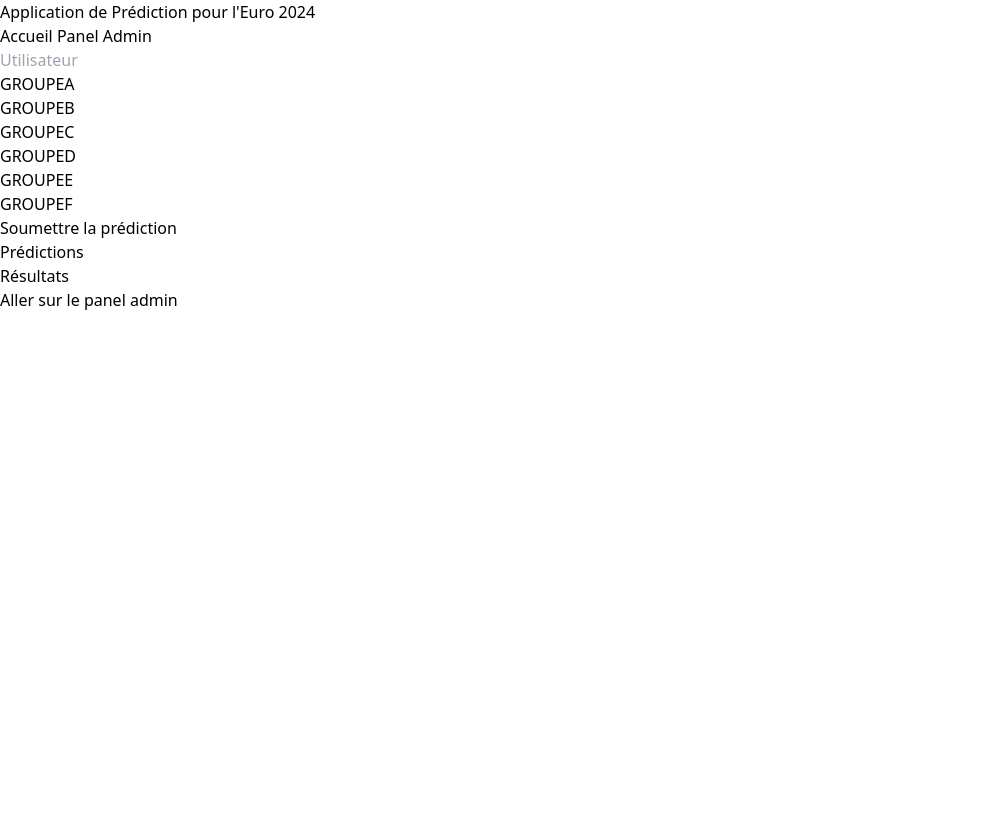
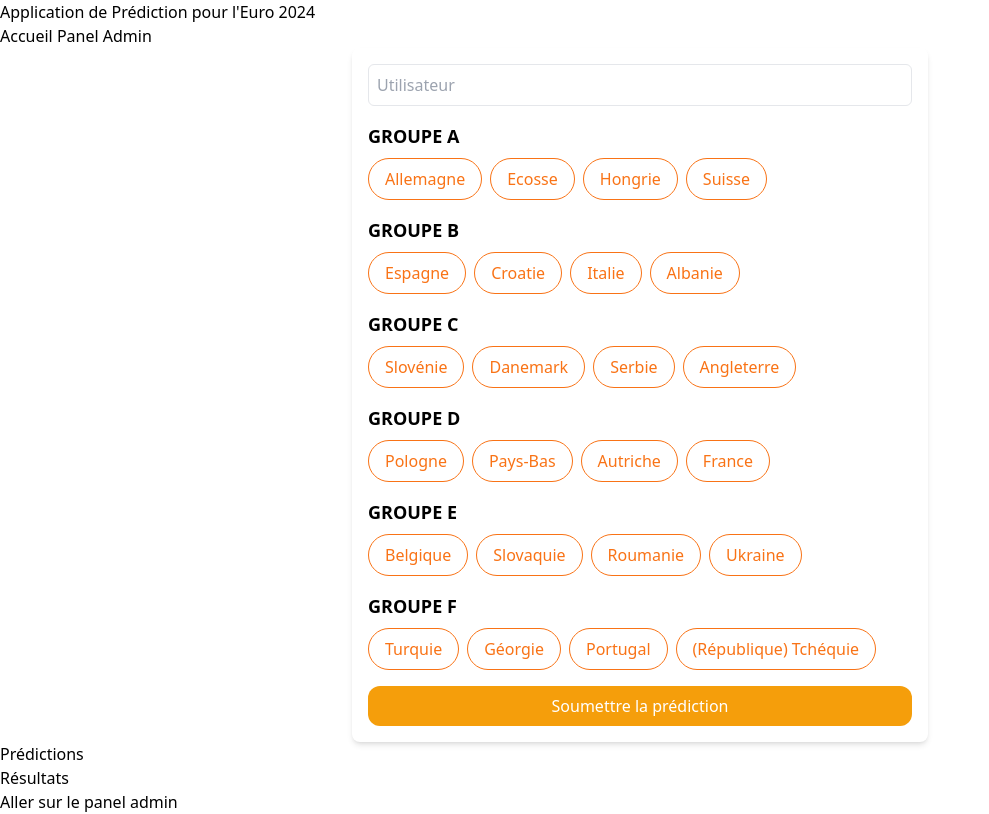
Before and after one commit to u-mughal/predictions, a React (Create React App) app: page / in a window 1280 px wide. Shown: the whole page, without its empty margins (0-989 px from the left). Built offline with nearby package versions, Linux system fonts and the light colour scheme.

Commit message:
new style for form and refactoring component

```diff
--- a/src/components/GroupForm.js
+++ b/src/components/GroupForm.js
@@ -1,4 +1,14 @@
 import React, { useState } from 'react';
+
+const countries = {
+  groupeA: ['Allemagne', 'Ecosse', 'Hongrie', 'Suisse'],
+  groupeB: ['Espagne', 'Croatie', 'Italie', 'Albanie'],
+  groupeC: ['Slovénie', 'Danemark', 'Serbie', 'Angleterre'],
+  groupeD: ['Pologne', 'Pays-Bas', 'Autriche', ' France'],
+  groupeE: ['Belgique', 'Slovaquie', 'Roumanie', 'Ukraine'],
+  groupeF: ['Turquie', 'Géorgie', 'Portugal', '(République) Tchéquie'],
+}
+
 
 /**
  * Composant GroupForm pour saisir les prédictions d'un utilisateur.
@@ -8,7 +18,14 @@ import React, { useState } from 'react';
  * @returns {JSX.Element} JSX du formulaire de saisie des prédictions.
  */
 const GroupForm = ({ onAddPrediction, deadline }) => {
+  const formatGroupName = (groupName) => {
+    return groupName.replace(/(.+)(.)$/, '$1 $2').toUpperCase()
+  }
+
   const [user, setUser] = useState('');
+  const [selectedCountries, setSelectedCountries] = useState({});
+  const [totalSelections, setTotalSelections] = useState(0);
+
   const [groups, setGroups] = useState({
     groupeA: '',
     groupeB: '',
@@ -17,6 +34,26 @@ const GroupForm = ({ onAddPrediction, deadline }) => {
     groupeE: '',
     groupeF: '',
   });
+
+  const toggleCountrySelection = (group, country) => {
+    const newSelections = { ...selectedCountries };
+    const currentGroupSelection = newSelections[group] || [];
+
+    console.log(group, country);
+    if (currentGroupSelection.includes(country)) {
+      newSelections[group] = currentGroupSelection.filter(c => c !== country)
+      setTotalSelections(prevTotal => prevTotal - 1)
+    } else {
+      if (currentGroupSelection.length < 3 && totalSelections < 16) {
+        newSelections[group] = [...currentGroupSelection, country]
+        setTotalSelections(prevTotal => prevTotal + 1)
+      }
+
+    }
+
+    setSelectedCountries(newSelections)
+  }
+
 
   /**
    * Gère le changement dans les champs d'entrée des groupes de prédictions.
@@ -45,23 +82,20 @@ const GroupForm = ({ onAddPrediction, deadline }) => {
     //   return;
     // }
 
-
     const groupsData = { groupeA, groupeB, groupeC, groupeD, groupeE, groupeF };
 
-    for (let [key, value] of Object.entries(groupsData)){
-      if(value.trim() === "") {
-         return alert('Veuillez remplir tout les groupes')
-      }
+
+    if (totalSelections !== 16) {
+      return alert("Veuillez sélectionner 16 équipes")
     }
-
 
     const generateId = Math.floor(Math.random() * Date.now()).toString()
 
-    onAddPrediction({ user, groups, generateId });
+    onAddPrediction({ user, groups: selectedCountries, generateId });
   };
 
   return (
-    <form onSubmit={handleSubmit}>
+    <form onSubmit={handleSubmit} className='p-4 rounded-lg shadow-md max-w-xl mx-auto'>
       <input
         type="text"
         name="user"
@@ -69,20 +103,36 @@ const GroupForm = ({ onAddPrediction, deadline }) => {
         value={user}
         onChange={(e) => setUser(e.target.value)}
         required
+        className='block w-full p-2 mb-4 border rounded-md'
       />
-      {Object.keys(groups).map((group) => (
-        <div key={group}>
-          <label>{group.toUpperCase()}</label>
-          <input
-            type="text"
-            name={group}
-            value={groups[group]}
-            onChange={handleChange}
-            required
-          />
+      {Object.keys(countries).map((group) => (
+        <div key={group} className='mb-4'>
+          <h3 className='font-semibold mb-2 text-lg'>{formatGroupName(group)}</h3>
+          <div className='flex flex-wrap gap-2'>
+            {countries[group].map((country, i) => (
+              <button
+                key={i}
+                type='button'
+                name={group}
+                value={groups[group]}
+                onClick={() => toggleCountrySelection(group, country)}
+                required
+                className={`px-4 py-2 rounded-full border transition-colors duration-300
+                  ${(selectedCountries[group] || []).includes(country) ?
+                   'border-green-800 text-green-950 bg-green-100 hover:border-orange-500 hover:text-orange-950 hover:bg-white' :
+                   'border-orange-500 text-orange-500 hover:border-green-500 hover:text-green-950'
+                }`}
+              >
+                {country}
+              </button>
+
+            ))}
+
+          </div>
+
         </div>
       ))}
-      <button type="submit">Soumettre la prédiction</button>
+      <button type="submit" className='transition-colors duration-300 w-full bg-amber-500 text-white py-2 rounded-xl hover:bg-amber-600'>Soumettre la prédiction</button>
     </form>
   );
 };
--- a/src/components/UserPredictions.js
+++ b/src/components/UserPredictions.js
@@ -7,6 +7,11 @@ import React from 'react';
  * @returns {JSX.Element} JSX des prédictions des utilisateurs.
  */
 const UserPredictions = ({ predictions }) => {
+
+  const formatGroupName = (groupName) => {
+    return groupName.replace(/(.+)(.)$/, '$1 $2').toUpperCase()
+  }
+
   return (
     <div>
       <h2>Prédictions</h2>
@@ -14,7 +19,7 @@ const UserPredictions = ({ predictions }) => {
         <div key={index}>
           <h3>Utilisateur: {prediction.user}</h3>
           {Object.entries(prediction.groups).map(([group, result]) => (
-            <p key={group}>{group.toUpperCase()}: {result}</p>
+            <p key={group}>{formatGroupName(group)}: {result.join(" - ")}</p>
           ))}
         </div>
       ))}
```
